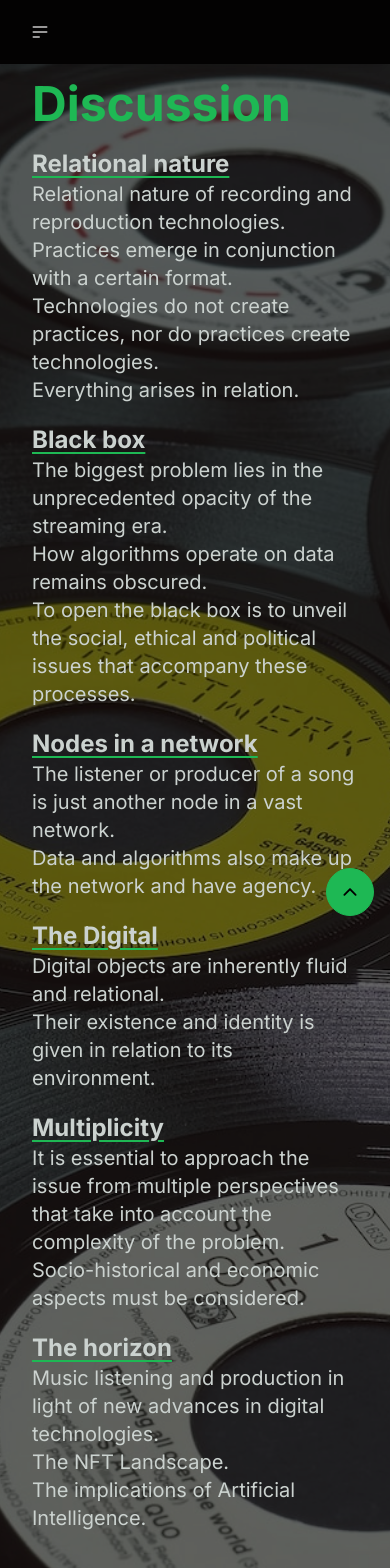
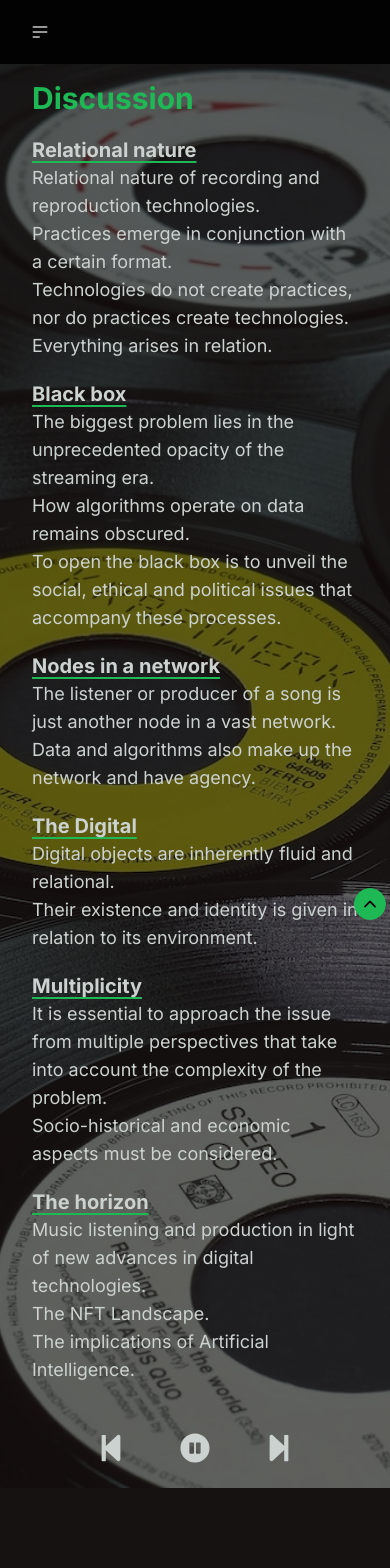
Before and after one commit to melinamontelongo/psychology-final-project, a Next.js app: page /en/discussion in a window 390 px wide. Shown: the top 1568 px of the page. After the commit the page ends 1488 px from the top, so only its background shows below. Built offline with nearby package versions, Linux system fonts and the light colour scheme.

Commit message:
style: small screens font sizes

```diff
--- a/src/app/[lang]/discussion/page.tsx
+++ b/src/app/[lang]/discussion/page.tsx
@@ -13,14 +13,14 @@ export default function DiscussionPage({ params }: { params: { lang: string } })
                     {dictionary.discussion.map((discussion, i) => {
                         return (
                             <div key={`discussion-${i}`}>
-                                <h2 id="" className="mb-5 text-5xl font-bold 2xl:text-8xl text-primary">{discussion.title}</h2>
+                                <h2 id="" className="mb-5 text-3xl md:text-5xl font-bold 2xl:text-8xl text-primary">{discussion.title}</h2>
                                 <div className="flex flex-col gap-5 mb-5">
                                     {discussion.sections.map((section) => {
                                         return (
                                             <div key={section.title}>
-                                                <h4 className="text-2xl 2xl:text-5xl font-bold underline decoration-primary underline-offset-4">{section.title}</h4>
+                                                <h4 className="text-xl sm:text-2xl 2xl:text-5xl font-bold underline decoration-primary underline-offset-4">{section.title}</h4>
                                                 {section.info.map((info) => {
-                                                    return <p key={info} className="text-xl 2xl:text-2xl">{info}</p>
+                                                    return <p key={info} className="text-lg sm:text-xl 2xl:text-2xl">{info}</p>
                                                 })}
 
                                             </div>
--- a/src/app/[lang]/formats/page.tsx
+++ b/src/app/[lang]/formats/page.tsx
@@ -14,15 +14,15 @@ export default function FormatsPage({ params }: { params: { lang: string } }) {
                 {dictionary.formats.map((format) => {
                     return (
                         <div key={stringToId(format.title)} id={stringToId(format.title)} className="pb-4">
-                            <h2 className="mb-5 text-4xl md:text-5xl font-bold 2xl:text-8xl text-primary">{format.title}</h2>
+                            <h2 className="mb-5 text-3xl md:text-5xl font-bold 2xl:text-8xl text-primary">{format.title}</h2>
                             <div className="flex flex-col gap-5 mb-5">
                                 {format.sections.map((section) => {
                                     return (
                                         <div key={stringToId(section.title)} id={stringToId(section.title)} className="flex flex-col gap-2">
                                             <div>
-                                                <h4 className="text-2xl 2xl:text-5xl font-bold underline decoration-primary underline-offset-4">{section.title}</h4>
+                                                <h4 className="text-xl sm:text-2xl 2xl:text-5xl font-bold underline decoration-primary underline-offset-4">{section.title}</h4>
                                                 {section.info.map((i) => {
-                                                    return <p className="text-xl 2xl:text-2xl" key={i}>{i}</p>
+                                                    return <p className="text-lg sm:text-xl 2xl:text-2xl" key={i}>{i}</p>
                                                 })}
                                             </div>
                                             <div>
--- a/src/app/[lang]/theory/page.tsx
+++ b/src/app/[lang]/theory/page.tsx
@@ -14,15 +14,15 @@ export default function TheoryPage({ params }: { params: { lang: string } }) {
                 {dictionary.theory.map((theory, i) => {
                     return (
                         <div key={stringToId(theory.title)} id={stringToId(theory.title)} className="pb-4">
-                            <h2 className="mb-5 text-4xl md:text-5xl font-bold 2xl:text-8xl text-primary">{theory.title}</h2>
+                            <h2 className="mb-5 text-3xl md:text-5xl font-bold 2xl:text-8xl text-primary">{theory.title}</h2>
                             <div className="flex flex-col gap-5 mb-5">
                                 {theory.sections.map((section) => {
                                     return (
                                         <div key={stringToId(section.title)} id={stringToId(section.title)} >
-                                            <h4 className="text-2xl 2xl:text-5xl font-bold underline decoration-primary underline-offset-4">{section.title}</h4>
+                                            <h4 className="text-xl sm:text-2xl 2xl:text-5xl font-bold underline decoration-primary underline-offset-4">{section.title}</h4>
                                             <div className="mb-2">
                                                 {section.list.map((item) => {
-                                                    return <p key={item} className="text-xl 2xl:text-2xl">{item}</p>
+                                                    return <p key={item} className="text-lg sm:text-xl 2xl:text-2xl">{item}</p>
                                                 })}
                                             </div>
                                             <div>
--- a/src/components/BackToTop.tsx
+++ b/src/components/BackToTop.tsx
@@ -10,9 +10,9 @@ const BackToTop = () => {
     }
 
     return (
-        <div className={`fixed px-4 py-2 right-0 ${visible ? "bottom-0" : "-bottom-20"} transition-all duration-500 ease-in-out`}>
-            <button className="btn btn-circle btn-primary" onClick={() => scrollToTop()}>
-                <IoIosArrowUp className="text-xl" />
+        <div className={`fixed p-1 sm:px-4 sm:py-2 right-0 ${visible ? "bottom-0" : "-bottom-20"} transition-all duration-500 ease-in-out`}>
+            <button className="btn btn-sm btn-circle md:btn-md 2xl:btn-lg btn-primary" onClick={() => scrollToTop()}>
+                <IoIosArrowUp className="text-lg sm:text-xl 2xl:text-2xl" />
             </button>
         </div>
     )
--- a/src/components/Badge.tsx
+++ b/src/components/Badge.tsx
@@ -1,6 +1,6 @@
 const Badge = ({ text }: { text: string }) => {
     return (
-        <span className="badge badge-lg badge-primary xl:py-4 xl:px-2 xl:text-xl 2xl:text-4xl 2xl:py-8 2xl:px-4 h-fit md:h-0">{text}</span>
+        <span className="badge badge-lg badge-primary xl:py-4 xl:px-2 xl:text-xl 2xl:text-4xl 2xl:py-8 2xl:px-4 h-fit md:h-5">{text}</span>
     )
 }
 export default Badge;
--- a/src/components/Drawer.tsx
+++ b/src/components/Drawer.tsx
@@ -10,7 +10,7 @@ const Drawer = ({ pageContent, drawerContent }: DrawerProps) => {
         <div className="drawer lg:drawer-open">
             <input id="formatsSidebar" type="checkbox" className="drawer-toggle" />
             <div className="drawer-content">
-                <label htmlFor="formatsSidebar" className="btn btn-primary btn-circle drawer-button lg:hidden mt-32 fixed z-30"><IoIosArrowForward className="text-xl" /></label>
+                <label htmlFor="formatsSidebar" className="btn btn-sm btn-circle md:btn-md btn-primary drawer-button lg:hidden mt-32 fixed z-30"><IoIosArrowForward className="text-xl" /></label>
                 {pageContent}
             </div>
             <div className="drawer-side z-40">
```
Also changed, not shown: src/app/[lang]/references/page.tsx (+4 -4 lines).
